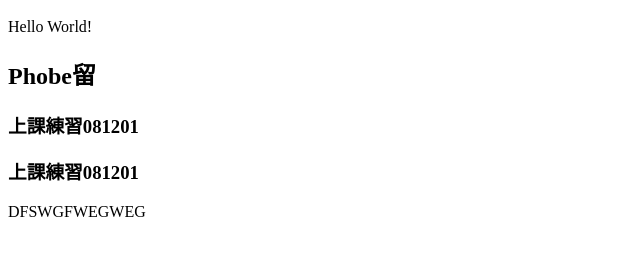
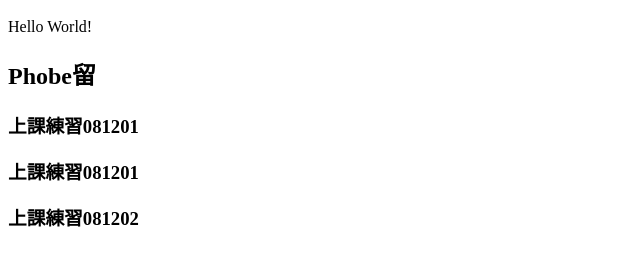
Before and after one commit to imphoebe08/Checkie, a plain HTML site: page index.html in a window 1280 px wide. Shown: the part 138-404 px from the top of the page, without its empty margins (0-640 px from the left). Drawn offline with Linux system fonts and the light colour scheme.

Commit message:
SIOU081202

```diff
--- a/index.html
+++ b/index.html
@@ -12,6 +12,6 @@
     <h2>Phobe留</h2>
     <h3>上課練習081201</h3>
     <h3>上課練習081201</h3>
-    <p>DFSWGFWEGWEG</p>
+    <h3>上課練習081202</h3>
 </body>
 </html>
```
